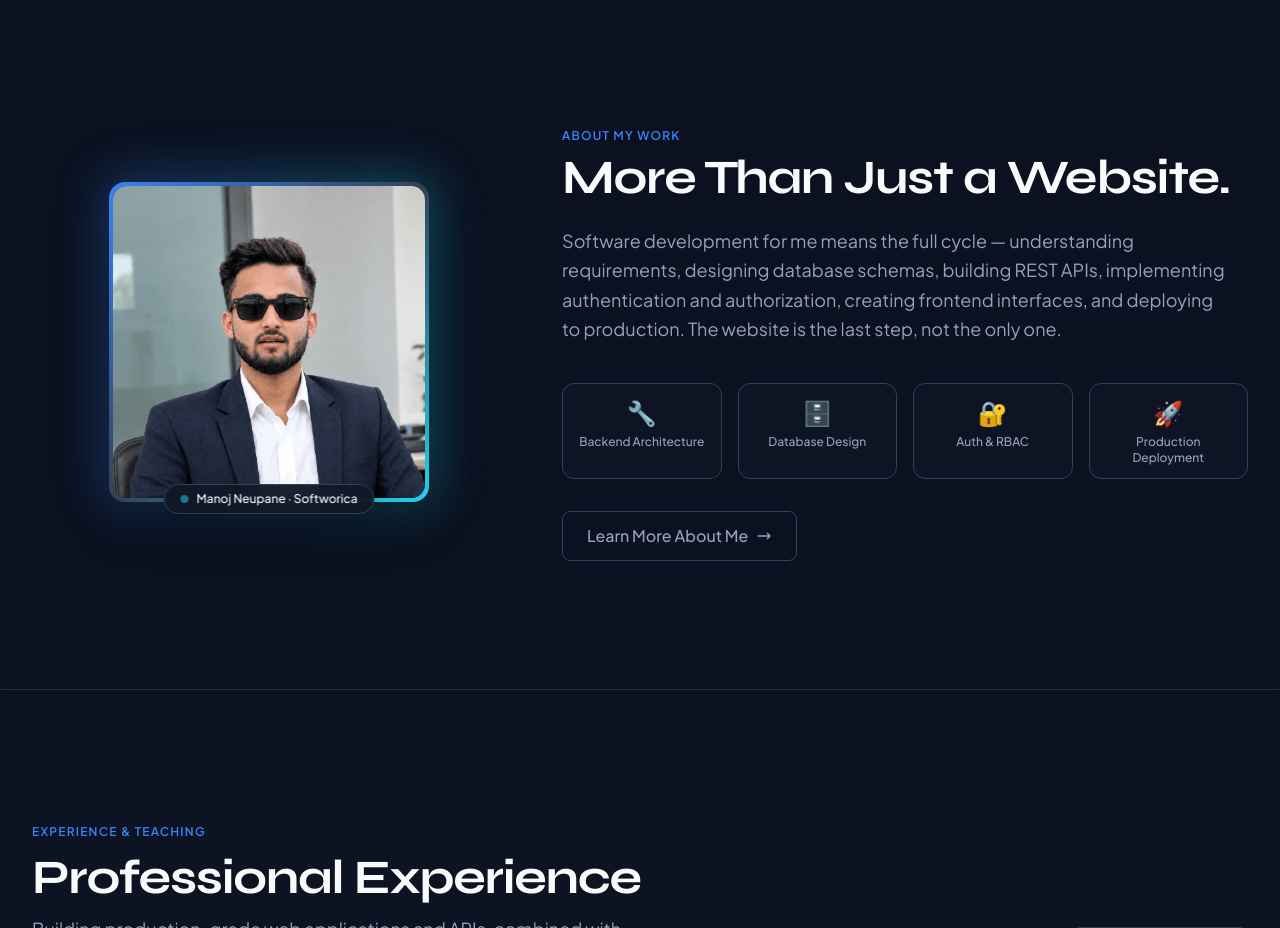
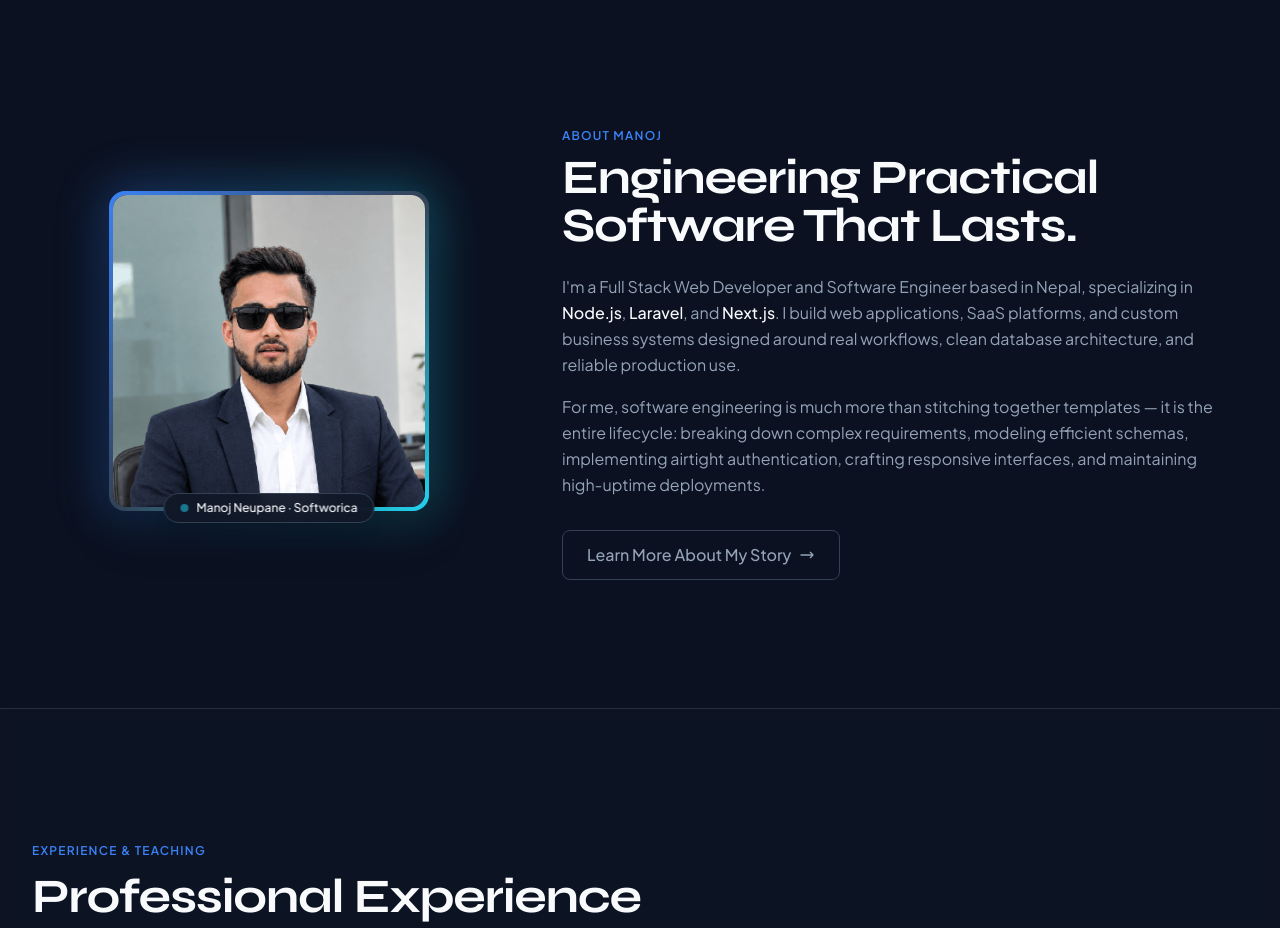
Before and after one commit to manojneupaneweb/manojneupane, a Next.js app: page / in a window 1280 px wide. Shown: the part 1120-2048 px from the top of the page. Built offline with nearby package versions, Linux system fonts and the light colour scheme.

Commit message:
feat: enhance homepage About section with rich introduction and remove 4 icon badges

```diff
--- a/src/app/page.tsx
+++ b/src/app/page.tsx
@@ -227,37 +227,24 @@ function IntroSection() {
           {/* Right Column: Introduction Copy & Capabilities */}
           <div className="lg:col-span-7 space-y-6 text-center lg:text-left">
             <div>
-              <span className="section-label">About My Work</span>
+              <span className="section-label">About Manoj</span>
               <h2 id="intro-heading" className="section-title mt-2">
-                More Than Just a Website.
+                Engineering Practical Software That Lasts.
               </h2>
             </div>
 
-            <p className="section-subtitle lg:mx-0">
-              Software development for me means the full cycle — understanding
-              requirements, designing database schemas, building REST APIs,
-              implementing authentication and authorization, creating frontend
-              interfaces, and deploying to production. The website is the last
-              step, not the only one.
-            </p>
-
-            <div className="grid grid-cols-2 sm:grid-cols-4 gap-4 pt-4 text-center">
-              {[
-                { icon: "🔧", label: "Backend Architecture" },
-                { icon: "🗄️", label: "Database Design" },
-                { icon: "🔐", label: "Auth & RBAC" },
-                { icon: "🚀", label: "Production Deployment" },
-              ].map((item) => (
-                <div key={item.label} className="p-3 rounded-xl bg-[#111827]/60 border border-[#334155] space-y-1.5">
-                  <div className="text-2xl" aria-hidden="true">{item.icon}</div>
-                  <div className="text-xs text-[#94A3B8] font-medium">{item.label}</div>
-                </div>
-              ))}
+            <div className="space-y-4 text-[#94A3B8] text-base leading-relaxed lg:max-w-2xl">
+              <p>
+                I&apos;m a Full Stack Web Developer and Software Engineer based in Nepal, specializing in <span className="text-[#F8FAFC] font-medium">Node.js</span>, <span className="text-[#F8FAFC] font-medium">Laravel</span>, and <span className="text-[#F8FAFC] font-medium">Next.js</span>. I build web applications, SaaS platforms, and custom business systems designed around real workflows, clean database architecture, and reliable production use.
+              </p>
+              <p>
+                For me, software engineering is much more than stitching together templates — it is the entire lifecycle: breaking down complex requirements, modeling efficient schemas, implementing airtight authentication, crafting responsive interfaces, and maintaining high-uptime deployments.
+              </p>
             </div>
 
             <div className="pt-2 flex justify-center lg:justify-start">
               <Link href="/about" className="btn-secondary">
-                Learn More About Me
+                Learn More About My Story
                 <svg className="w-4 h-4" fill="none" viewBox="0 0 24 24" stroke="currentColor" strokeWidth={2} aria-hidden="true">
                   <path strokeLinecap="round" strokeLinejoin="round" d="M17 8l4 4m0 0l-4 4m4-4H3" />
                 </svg>
```
